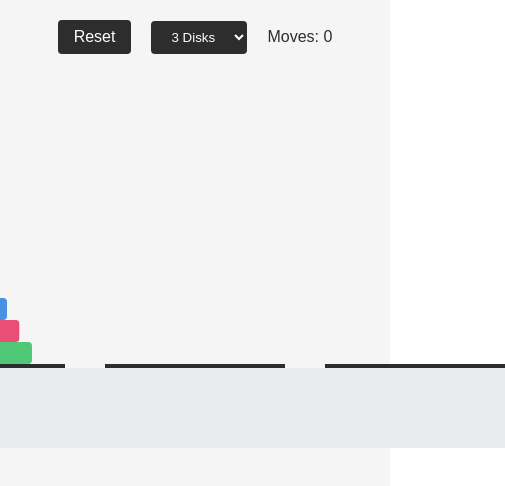
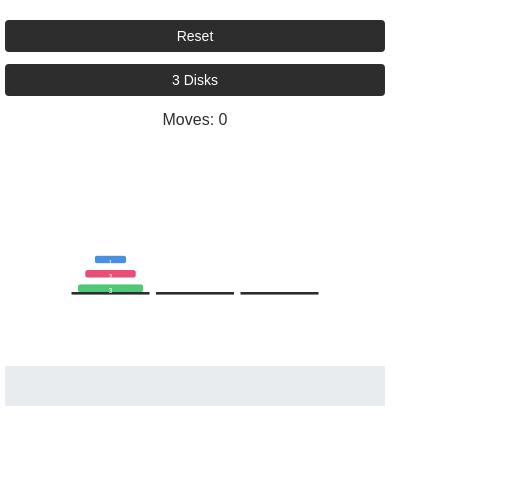
Before and after one commit to MetzkerDeveloper/tower-of-hanoi, a React (Vite) app: page / in a window 390 px wide. Shown: the top 486 px of the page, 505 px wide, since content can reach past the window. Built offline with nearby package versions, Linux system fonts and the light colour scheme.

Commit message:
Feat: Working with responsiveness

```diff
--- a/src/App.css
+++ b/src/App.css
@@ -1,5 +1,5 @@
 body {
-  background: #f5f5f5;
+  background: #ffffff;
   font-family: 'Arial', sans-serif;
   margin: 0;
   padding: 20px;
@@ -12,27 +12,40 @@ body {
   display: flex;
   flex-direction: column;
   flex: 1;
+  padding: 0 10px;
 }
 
 .controls {
   display: flex;
+  flex-wrap: wrap;
   justify-content: center;
   align-items: center;
   gap: 20px;
   margin-bottom: 30px;
 }
 
-button, select {
+button,
+select {
   padding: 8px 16px;
   border: none;
   border-radius: 4px;
   background: #2d2d2d;
   color: white;
   cursor: pointer;
+  font-size: 14px;
+  text-align: center;
+  appearance: none;
 }
 
-button:hover, select:hover {
+button:hover,
+select:hover {
   background: #555;
+}
+
+select option {
+  color: black;
+  background: white;
+  font-size: 14px;
 }
 
 .moveCount {
@@ -43,7 +56,10 @@ button:hover, select:hover {
 .container {
   display: flex;
   justify-content: center;
+  align-items: flex-end;
   gap: 40px;
+  flex-wrap: nowrap;
+  flex-direction: row;
 }
 
 .tower {
@@ -64,6 +80,10 @@ button:hover, select:hover {
   left: 50%;
   transform: translateX(-50%);
   border: 2px solid transparent;
+  font-size: 14px;
+  width: 100%;
+  max-width: 160px;
+  box-sizing: border-box;
 }
 
 .disk.selected {
@@ -83,11 +103,63 @@ button:hover, select:hover {
   font-size: 24px;
   opacity: 1;
   pointer-events: none;
+  z-index: 100;
+  text-align: center;
 }
 
 .ad-footer {
   margin-top: auto;
-  padding: 40px 0;
+  padding: 20px 0;
   text-align: center;
   background: #e8ecef;
 }
+
+/* Tablets */
+@media (max-width: 768px) {
+  .container {
+    gap: 20px;
+    transform: scale(0.8);
+    transform-origin: top center;
+  }
+
+  .tower {
+    width: 140px;
+    height: 220px;
+  }
+
+  .disk {
+    height: 14px;
+    font-size: 12px;
+    max-width: 120px;
+  }
+}
+
+/* Celulares */
+@media (max-width: 480px) {
+  .container {
+    gap: 10px;
+    transform: scale(0.65);
+    transform-origin: top center;
+  }
+
+  .tower {
+    width: 120px;
+    height: 200px;
+  }
+
+  .disk {
+    height: 12px;
+    font-size: 11px;
+    max-width: 100px;
+  }
+
+  .controls {
+    flex-direction: column;
+    gap: 12px;
+  }
+
+  button,
+  select {
+    width: 100%;
+  }
+}
--- a/src/App.jsx
+++ b/src/App.jsx
@@ -74,7 +74,7 @@ export default function App() {
                 key={i}
                 className={`disk ${selectedDisk?.disk === disk && selectedDisk?.towerIndex === towerIndex ? 'selected' : ''}`}
                 style={{
-                  width: `${60 + disk * 25}px`,
+                  width: `${40 + (disk / (diskCount - 1)) * 50}%`,
                   background: diskColors[disk % diskColors.length],
                   bottom: `${i * 22}px`
                 }}
```
